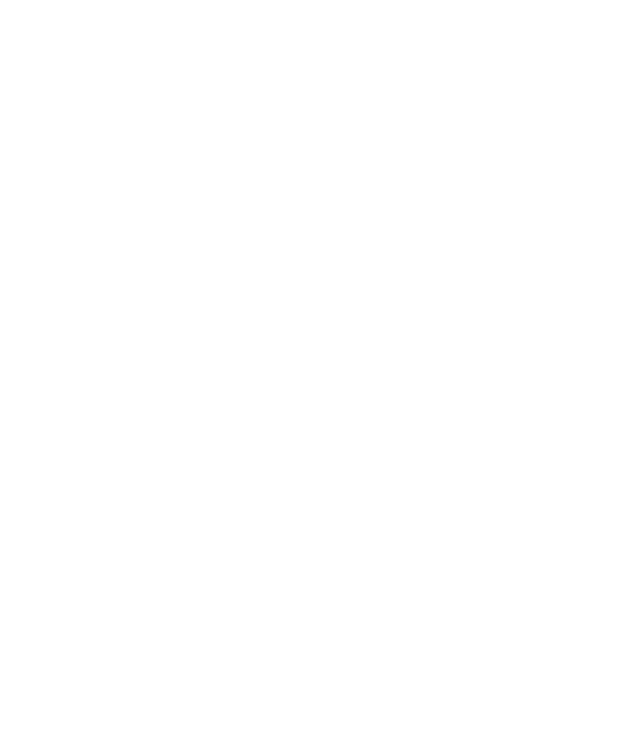
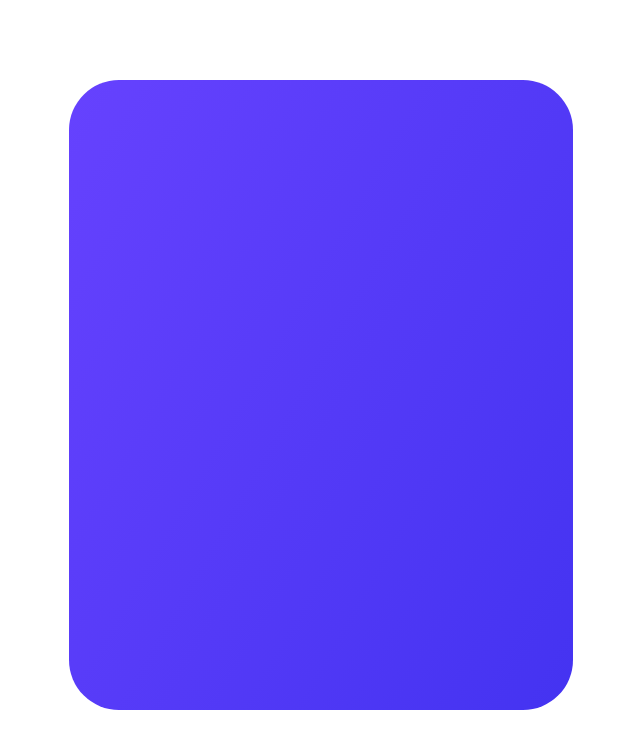
Before and after one commit to Matheus1221/Challeng_1_nb, a plain HTML site: page index.html in a window 1280 px wide. Shown: the whole page, without its empty margins (123-763 px from the left). Drawn offline with Linux system fonts and the light colour scheme.

Commit message:
ATT chalenge frontend mentor

```diff
--- a/styles.css
+++ b/styles.css
@@ -19,7 +19,8 @@ body {
   height: 80vh;
 }
 .atributes {
-  height: 100vh;
-  max-width: 504px;
-  background-color: blue;
+  height: 630px;
+  width: 504px;
+  background-image: linear-gradient(120deg, #6642fe, #4433f1);
+  border-radius: 50px 50px 50px 50px;
 }
```
Also changed, not shown: 1 other file.
